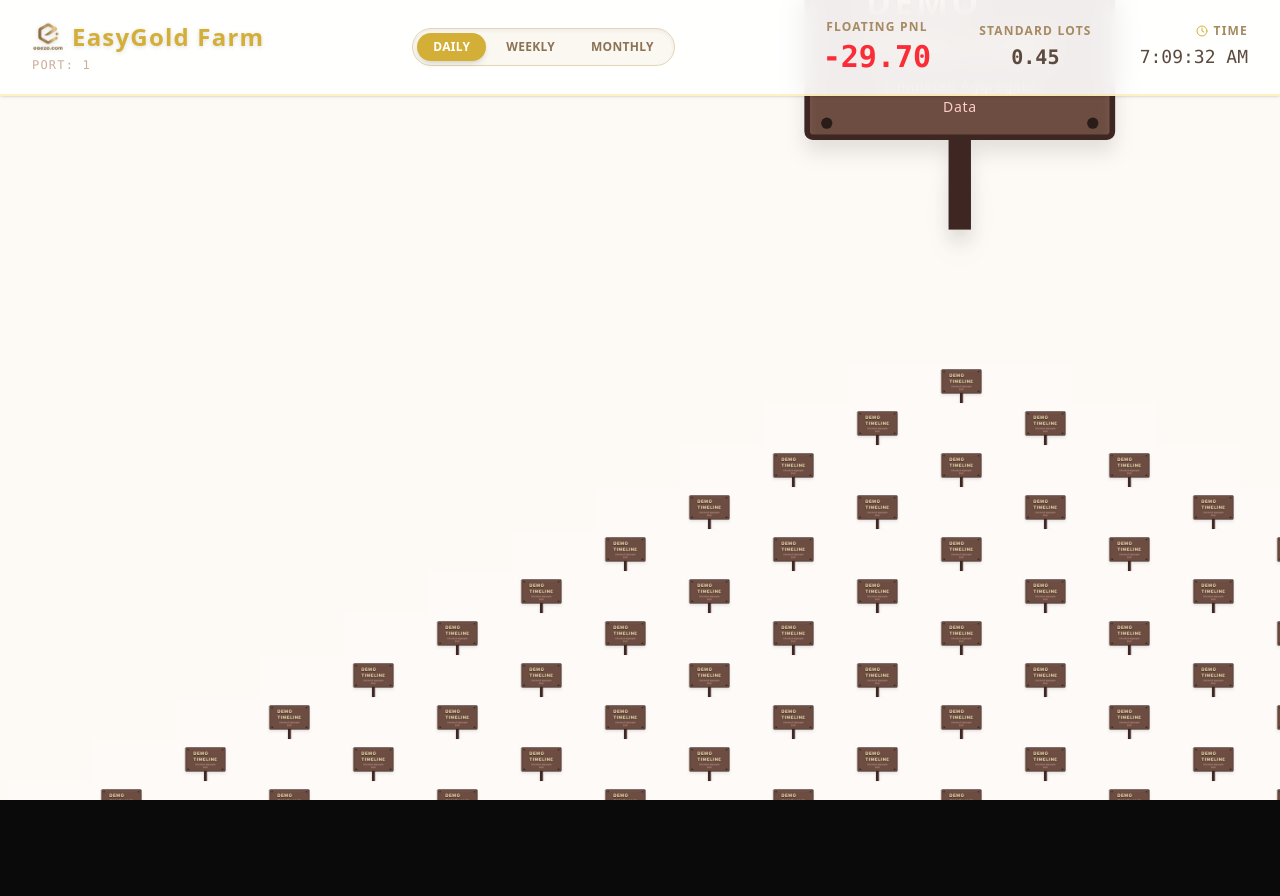
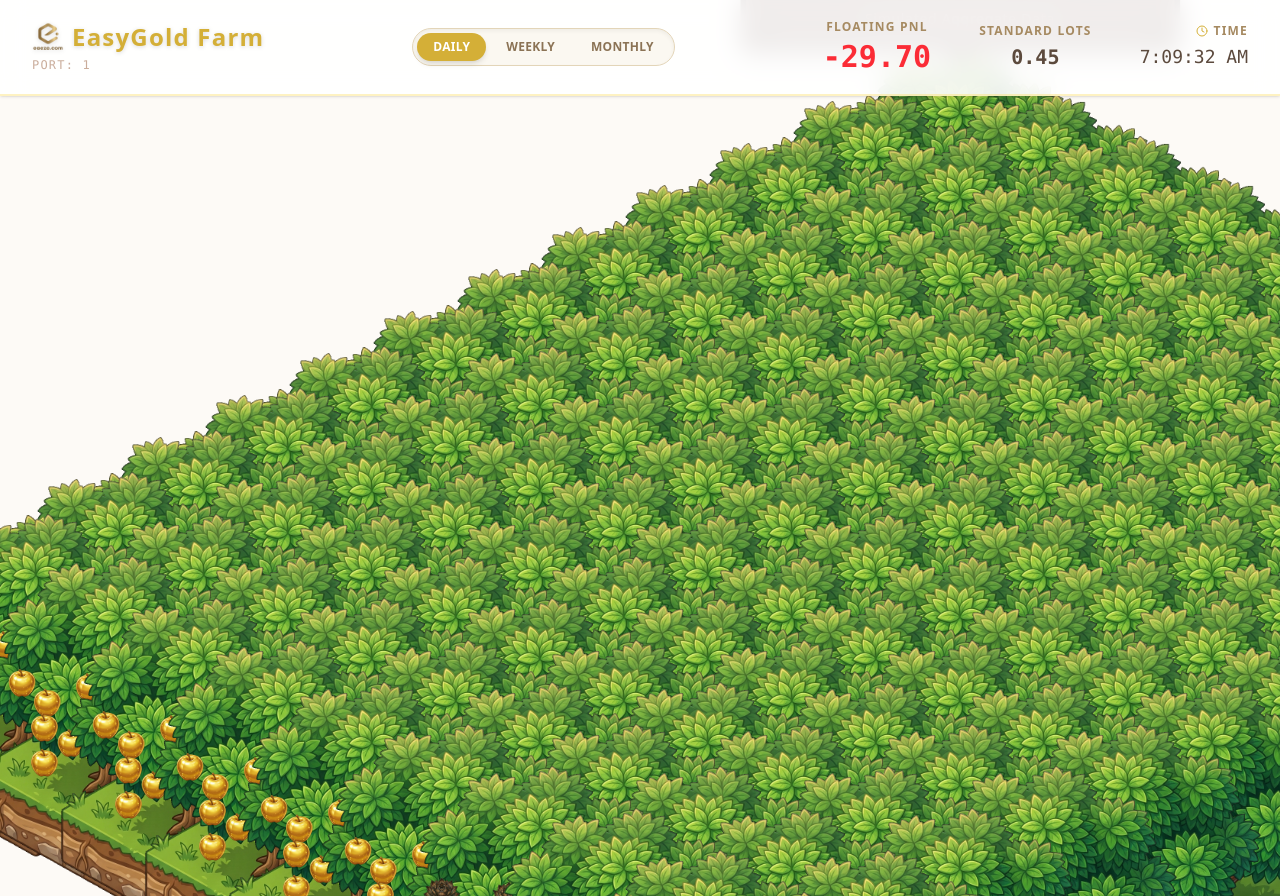
Before and after one commit to uniconsounds-cloud/ea-market-place, a Next.js app: page /farm/1 in a window 1280 px wide. Before the commit the page ends 800 px from the top, so only its background shows below. Built offline with nearby package versions, Linux system fonts and the light colour scheme; no server answers; the database is empty.

Commit message:
fix: transparent base_tree.png and isometric layout tuning

```diff
--- a/src/app/farm/[id]/FarmClient.tsx
+++ b/src/app/farm/[id]/FarmClient.tsx
@@ -19,9 +19,10 @@
 type ZoomLevel = 'DAILY' | 'WEEKLY' | 'MONTHLY';
 
 // 15 predefined invisible slots on the tree bush for organic placement
+// Adjusted coordinates based on the larger 280px tree rendering
 const TREE_SLOTS = Array.from({ length: 15 }).map((_, i) => ({
-    x: 20 + seededRandom(i * 10) * 60, // 20% to 80%
-    y: 10 + seededRandom(i * 20) * 45, // 10% to 55%
+    x: 25 + seededRandom(i * 10) * 50, // 25% to 75%
+    y: 40 + seededRandom(i * 20) * 45, // 40% to 85% to stay on the green foliage part of tree
     z: i
 }));
 
@@ -200,10 +201,10 @@
                     style={{ transform: `scale(${mapScale})` }}
                 >
                     {/* The 10x12 Isometric Farm Plot */}
-                    <div className="relative w-0 h-0 flex items-center justify-center">
+                    <div className="relative w-[1000px] h-[800px] flex items-center justify-center">
 
                         {/* Wooden Signpost Header */}
-                        <div className="absolute -top-[350px] left-1/2 -translate-x-1/2 z-0 flex flex-col items-center pointer-events-none drop-shadow-xl blur-[0px]">
+                        <div className="absolute top-0 left-1/2 -translate-x-1/2 z-0 flex flex-col items-center pointer-events-none drop-shadow-xl blur-[0px]">
                             <div className="bg-[#6d4c41] border-4 border-[#3e2723] rounded-sm px-10 py-3 shadow-[inset_0_4px_6px_rgba(255,255,255,0.1)] relative">
                                 {/* Nails */}
                                 <div className="absolute top-1 left-2 w-2 h-2 rounded-full bg-black/60 shadow-inner"></div>
@@ -220,6 +221,7 @@
                         </div>
 
                         {/* Rendering 120 Isometric Trees */}
+                        <div className="absolute top-[200px] left-[500px]">
                             {treeDataMap.map((tree, i) => {
                                 const col = i % GRID_COLS;
                                 const row = Math.floor(i / GRID_COLS);
@@ -237,8 +239,8 @@
                                             left: `${posX}px`,
                                             top: `${posY}px`,
                                             zIndex: zIndex,
-                                        width: '160px',  // Size of the base image rendering
-                                        height: '160px'
+                                            width: '280px',  // Size of the base image rendering (increased to prevent clipping)
+                                            height: '280px'
                                         }}
                                     >
                                         {/* Base Isometric Bush & Dirt */}
@@ -246,7 +248,7 @@
                                             src="/farm/base_tree.png"
                                             alt="Base Tree"
                                             fill
-                                        className="object-contain"
+                                            className="object-contain object-bottom"
                                             priority={i < 40}
                                             unoptimized
                                         />
@@ -281,6 +283,7 @@
                             })}
                         </div>
                     </div>
+                </div>
 
             </div>
         </div>
```
Also changed, not shown: public/farm/base_tree.png. Lines whose indentation alone changed are shown as unchanged.
